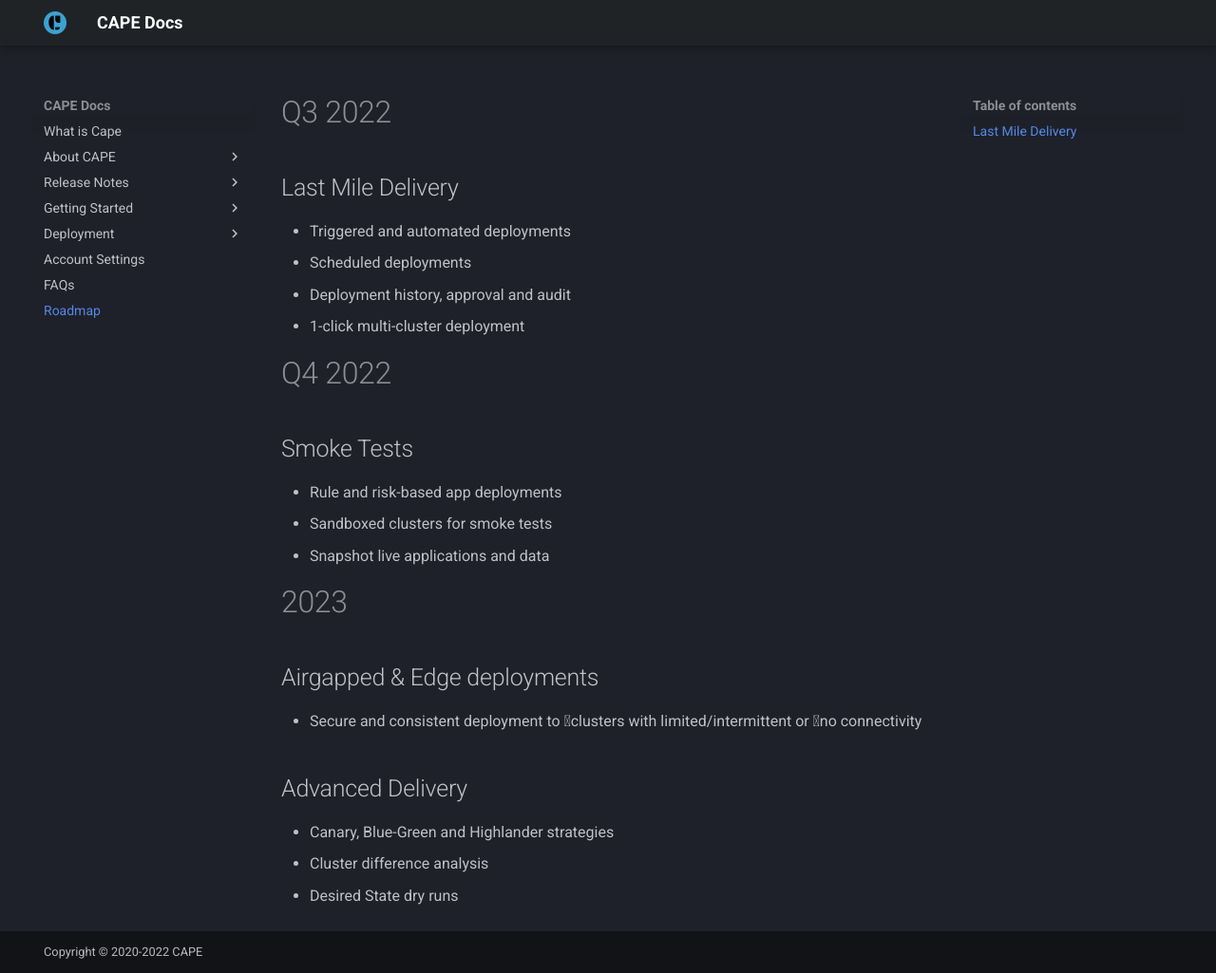
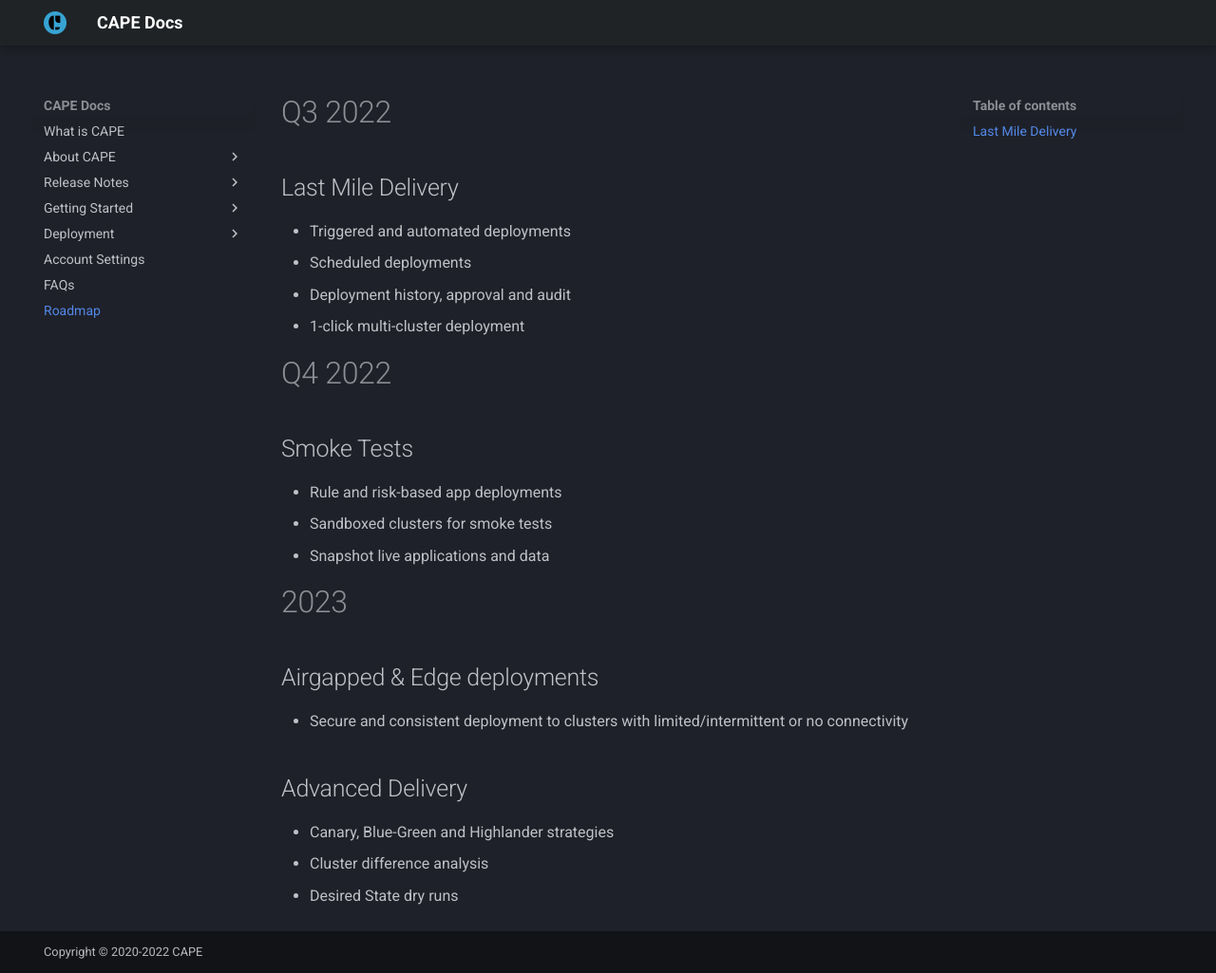
Before and after one commit to thomasyit/capedocs_testmike, an MkDocs documentation site: the page built from docs/roadmap.md, in a window 1280 px wide and 1025 px high. Shown: the whole window at 95% size. Built offline with MkDocs 1.6.1 and Material for MkDocs 9.7.7, drawn with Linux system fonts in a browser that asks for light colours.

Commit message:
minor edits

```diff
--- a/mkdocs.yml
+++ b/mkdocs.yml
@@ -42,7 +42,7 @@
 
 # Navigation
 nav:
-  - What is Cape: index.md
+  - What is CAPE: index.md
   - About CAPE:
     - Features: introduction/features.md
     - Architecture: introduction/architecture.md
```
Also changed, not shown: docs/roadmap.md (+1 -1 lines).
